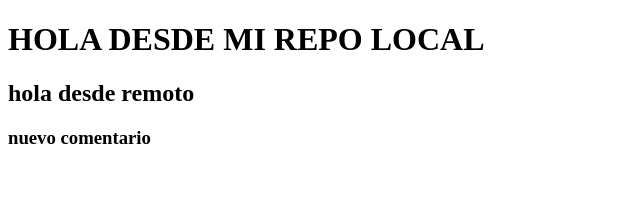
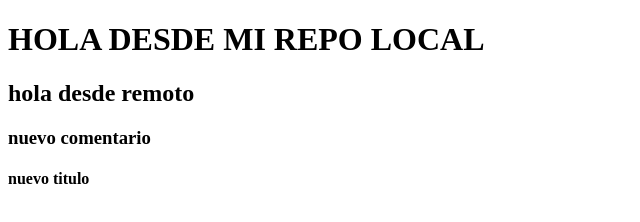
Before and after one commit to marianidorado/repoPrueba, a plain HTML site: page index.html in a window 1280 px wide. Shown: the whole page, without its empty margins (0-640 px from the left). Drawn offline with Linux system fonts and the light colour scheme.

Commit message:
cambios desde la rama developer

```diff
--- a/index.html
+++ b/index.html
@@ -9,5 +9,6 @@
     <h1>HOLA DESDE MI REPO LOCAL</h1>
     <h2>hola desde remoto</h2>
     <h3>nuevo comentario</h3>
+    <h4>nuevo titulo</h4>
 </body>
 </html>
```
